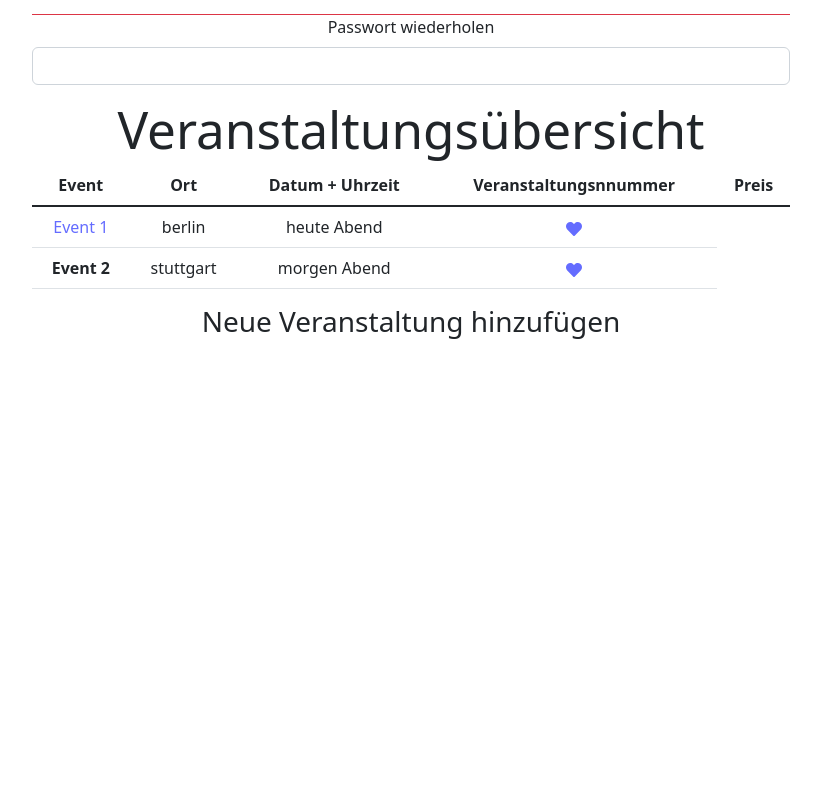
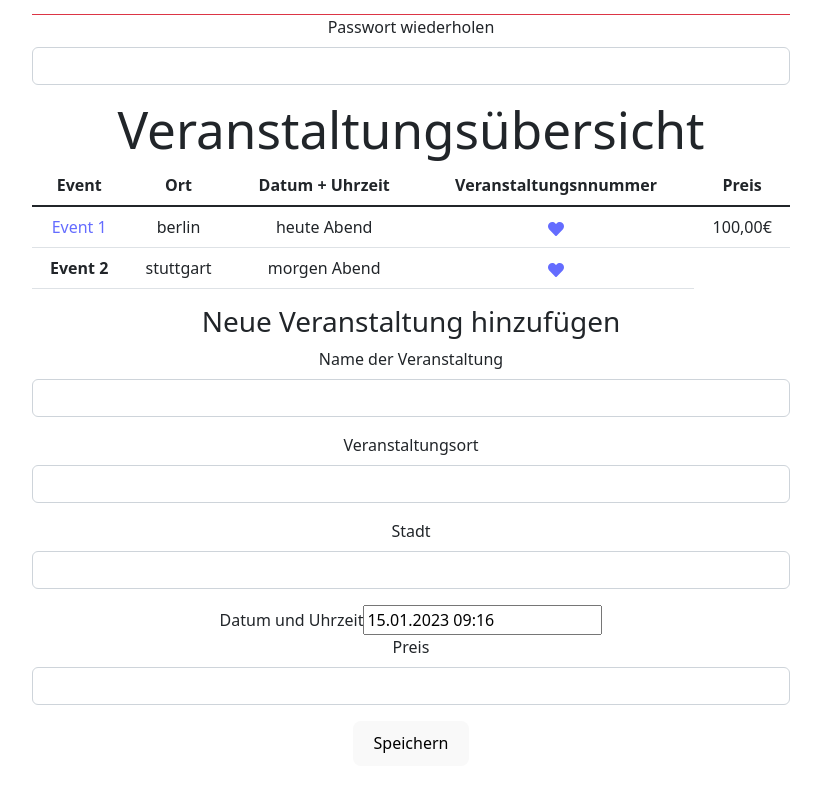
Before and after one commit to best-event-ever/frontend, a React (Vite) app: page /profile-org in a window 1280 px wide. Shown: the part 1002-1794 px from the top of the page, without its empty margins (229-1050 px from the left). Before the commit the page ends 1381 px from the top, so only its background shows below. Built offline with nearby package versions, Linux system fonts and the light colour scheme.

Commit message:
trying to connect with backend

```diff
--- /dev/null
+++ b/connection.json
@@ -0,0 +1,3 @@
+{
+  "URI": "mongodb+srv://Ella:GjF8pF3zzCrWasQr@ellascluster.tgz3pmk.mongodb.net/event"
+}
--- a/src/pages/Homepage.jsx
+++ b/src/pages/Homepage.jsx
@@ -107,6 +107,7 @@ export function Homepage() {
             <th scope="col">Event</th>
             <th scope="col">Ort</th>
             <th scope="col">Datum + Uhrzeit</th>
+            <th scope="col">Preis</th>
             <th scope="col">
               <FaHeart />
             </th>
--- a/src/pages/ProfileOrgPage.jsx
+++ b/src/pages/ProfileOrgPage.jsx
@@ -1,7 +1,63 @@
 import React from "react";
 import { FaHeart } from "react-icons/fa";
+import { useState } from "react";
+import DatePicker from "react-datepicker";
+import connection from "../../connection.json";
 
 export function ProfileOrgPage() {
+  const [startDate, setStartDate] = useState(new Date());
+  const INITIAL = {
+    name: "",
+  };
+  const [formData, setFormData] = useState(INITIAL);
+
+  const handleChange = (e) => {
+    setFormData(
+      (prev) => (prev = { ...prev, [e.target.name]: e.target.value })
+    );
+  };
+
+  const [events, setEvents] = useState([]);
+  const fetchData = async () => {
+    const response = await fetch(
+      "mongodb+srv://Ella:GjF8pF3zzCrWasQr@ellascluster.tgz3pmk.mongodb.net/event/events"
+    );
+    const data = await response.json();
+    setEvents(data);
+  };
+
+  const handleSubmit = (e) => {
+    e.preventDefault();
+    fetch(
+      "mongodb+srv://Ella:GjF8pF3zzCrWasQr@ellascluster.tgz3pmk.mongodb.net/event/events",
+      {
+        method: "POST",
+        body: JSON.stringify(formData),
+        headers: {
+          "Content-type": "application/json; charset=UTF-8",
+        },
+      }
+    )
+      .then((response) => response.json())
+      .then((response) => fetchData());
+    setFormData(INITIAL);
+  };
+
+  // const showList = () => {
+  //   fetchData();
+  // }
+
+  // const itemDelete = (e) => {
+  //   e.preventDefault();
+  //   fetch(`${connection.URI}`, {
+  //     method: "DELETE",
+  //     headers: {
+  //       "Content-type": "application/json; charset=UTF-8",
+  //     },
+  //   })
+  //   .then((response) => response.json())
+  //   .then((response) => fetchData());
+  // };
   return (
     <div>
       <h1>ProfilOrganisationPage</h1>
@@ -154,6 +210,7 @@ export function ProfileOrgPage() {
                 <FaHeart />
               </a>
             </td>
+            <td>100,00€</td>
           </tr>
           <tr>
             <th scope="row">Event 2</th>
@@ -167,8 +224,72 @@ export function ProfileOrgPage() {
           </tr>
         </tbody>
       </table>
-      <form action="">
+      <form action="" onSubmit={handleSubmit}>
         <h3>Neue Veranstaltung hinzufügen</h3>
+        <div className="mb-3">
+          <label htmlFor="InputEventTitle" className="form-label">
+            Name der Veranstaltung
+          </label>
+          <input
+            type="eventTitle"
+            className="form-control"
+            id="eventTitle"
+            aria-describedby="eventTitleHelp"
+            onChange={handleChange}
+          />
+        </div>
+        <div className="mb-3">
+          <label htmlFor="InputEventPlace" className="form-label">
+            Veranstaltungsort
+          </label>
+          <input
+            type="eventPlace"
+            className="form-control"
+            id="eventPlace"
+            aria-describedby="eventPlaceHelp"
+            onChange={handleChange}
+          />
+        </div>
+        <div className="mb-3">
+          <label htmlFor="InputEventCity" className="form-label">
+            Stadt
+          </label>
+          <input
+            type="eventCity"
+            className="form-control"
+            id="eventCity"
+            aria-describedby="eventCityHelp"
+            onChange={handleChange}
+          />
+        </div>
+        <div>
+          <label htmlFor="eventDate">Datum und Uhrzeit</label>
+          <DatePicker
+            selected={startDate}
+            onChange={(date) => setStartDate(date)}
+            monthsShown={1}
+            showTimeSelect
+            timeFormat="HH:mm"
+            timeIntervals={15}
+            timeCaption="Uhrzeit"
+            locale="de"
+            dateFormat="dd.MM.yyyy HH:mm"
+            value={startDate}
+          />
+        </div>
+        <div className="mb-3">
+          <label htmlFor="InputEventPrice" className="form-label">
+            Preis
+          </label>
+          <input
+            type="eventPrice"
+            className="form-control"
+            id="eventPrice"
+            aria-describedby="eventPriceHelp"
+            onChange={handleChange}
+          />
+        </div>
+        <button onClick={handleSubmit}>Speichern</button>
       </form>
     </div>
   );
```
